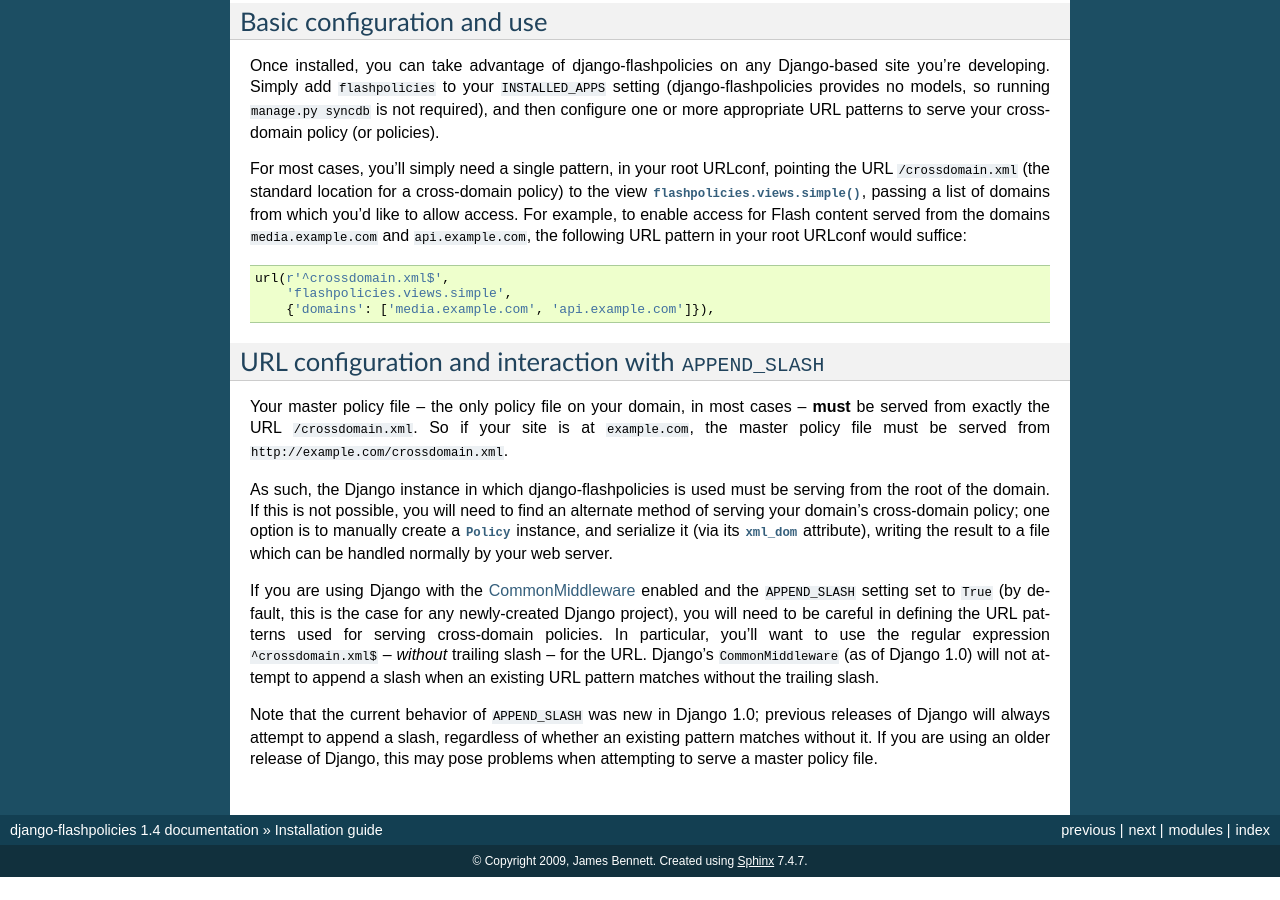
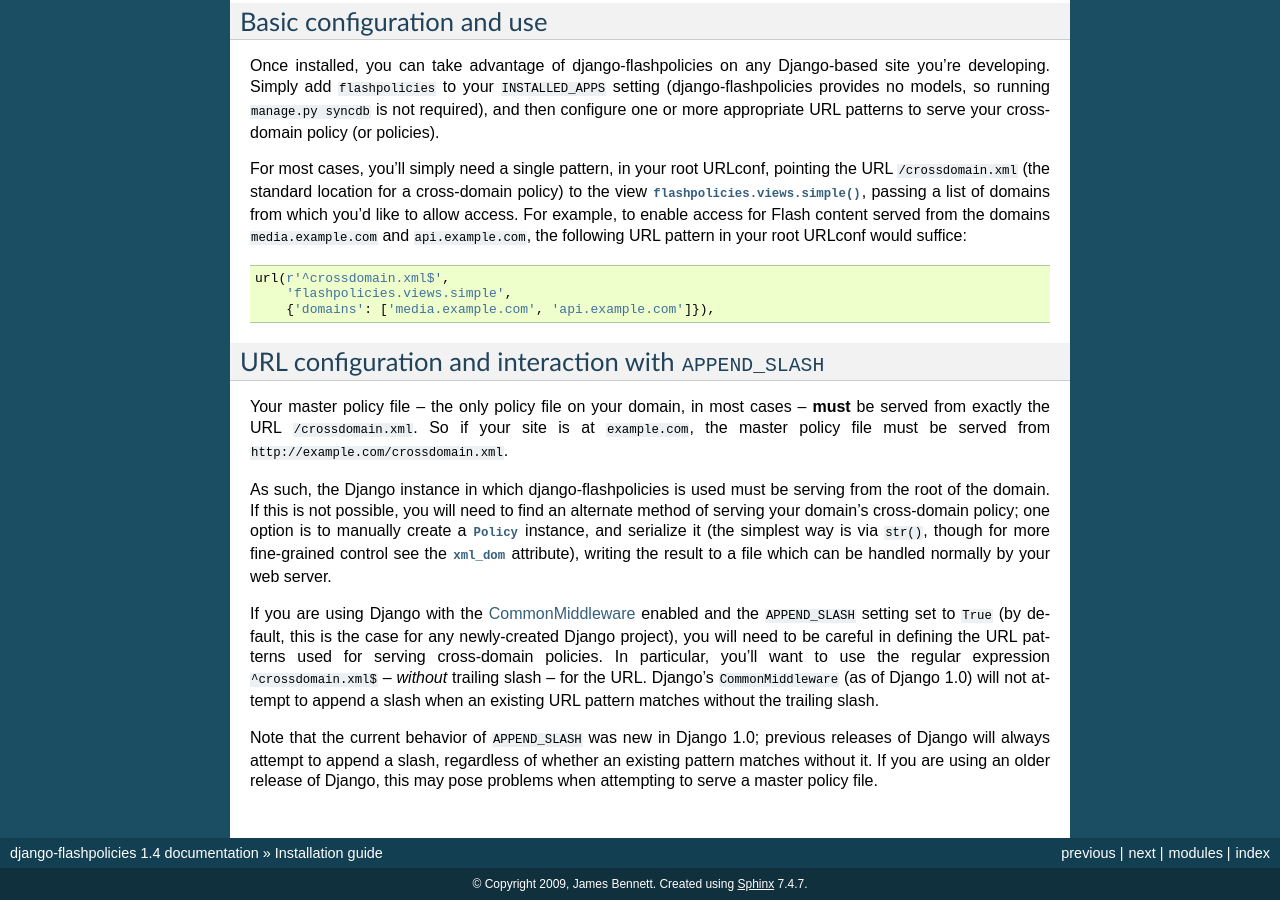
Before and after one commit to ubernostrum/django-flashpolicies, a Sphinx documentation site: the page built from docs/install.rst, in a window 1280 px wide and 900 px high, scrolled down 1440 px. Built offline with Sphinx 7.4.7, drawn with Linux system fonts in a browser that asks for light colours; before the commit the page ends 2317 px from its top, so only the background shows below that.

Commit message:
Mention simpler str()-based serialization in the install guide for cases where the policy must be saved to an actual file.

```diff
--- a/docs/install.rst
+++ b/docs/install.rst
@@ -138,9 +138,10 @@
 you will need to find an alternate method of serving your domain's
 cross-domain policy; one option is to manually create a
 :class:`~flashpolicies.policies.Policy` instance, and serialize it
-(via its :attr:`~flashpolicies.policies.Policy.xml_dom` attribute),
-writing the result to a file which can be handled normally by your web
-server.
+(the simplest way is via ``str()``, though for more fine-grained
+control see the :attr:`~flashpolicies.policies.Policy.xml_dom`
+attribute), writing the result to a file which can be handled normally
+by your web server.
 
 If you are using Django with the `CommonMiddleware
 <http://docs.djangoproject.com/en/dev/ref/middleware/#module-django.middleware.common>`_
```
